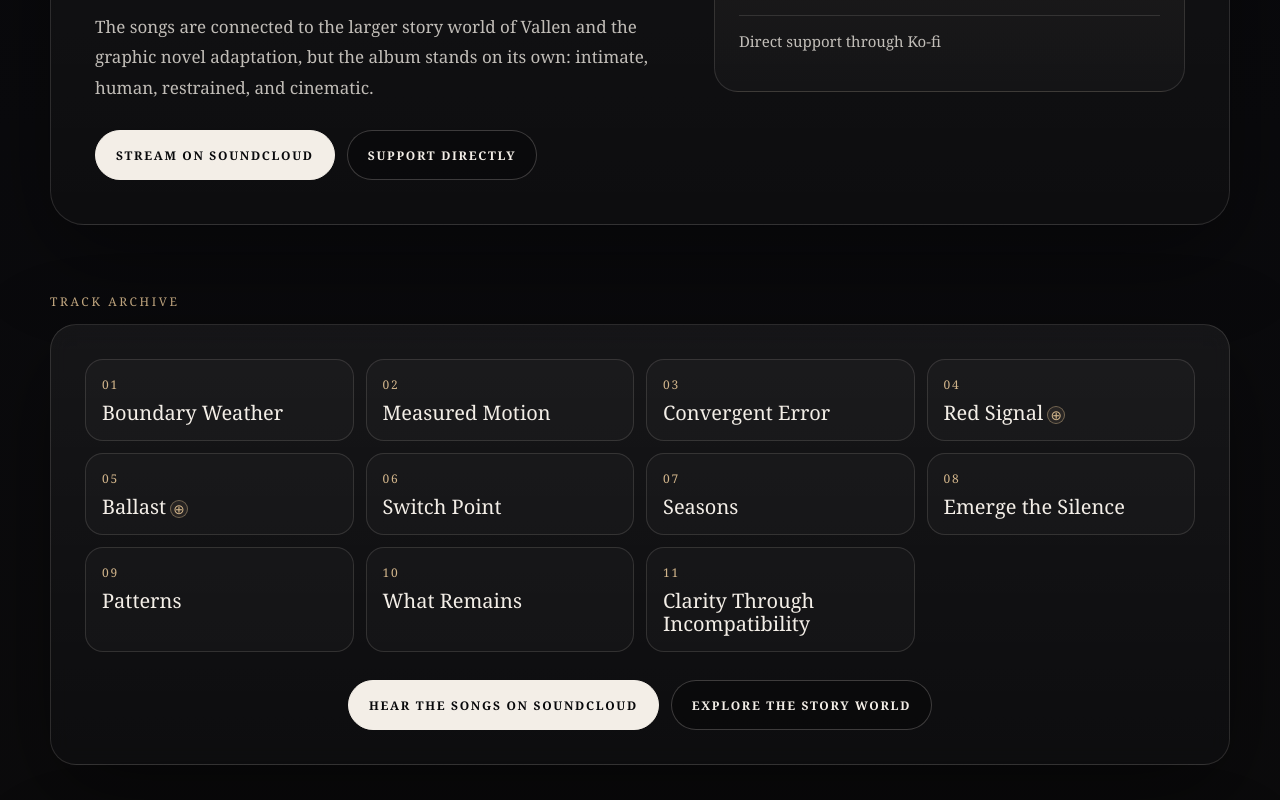
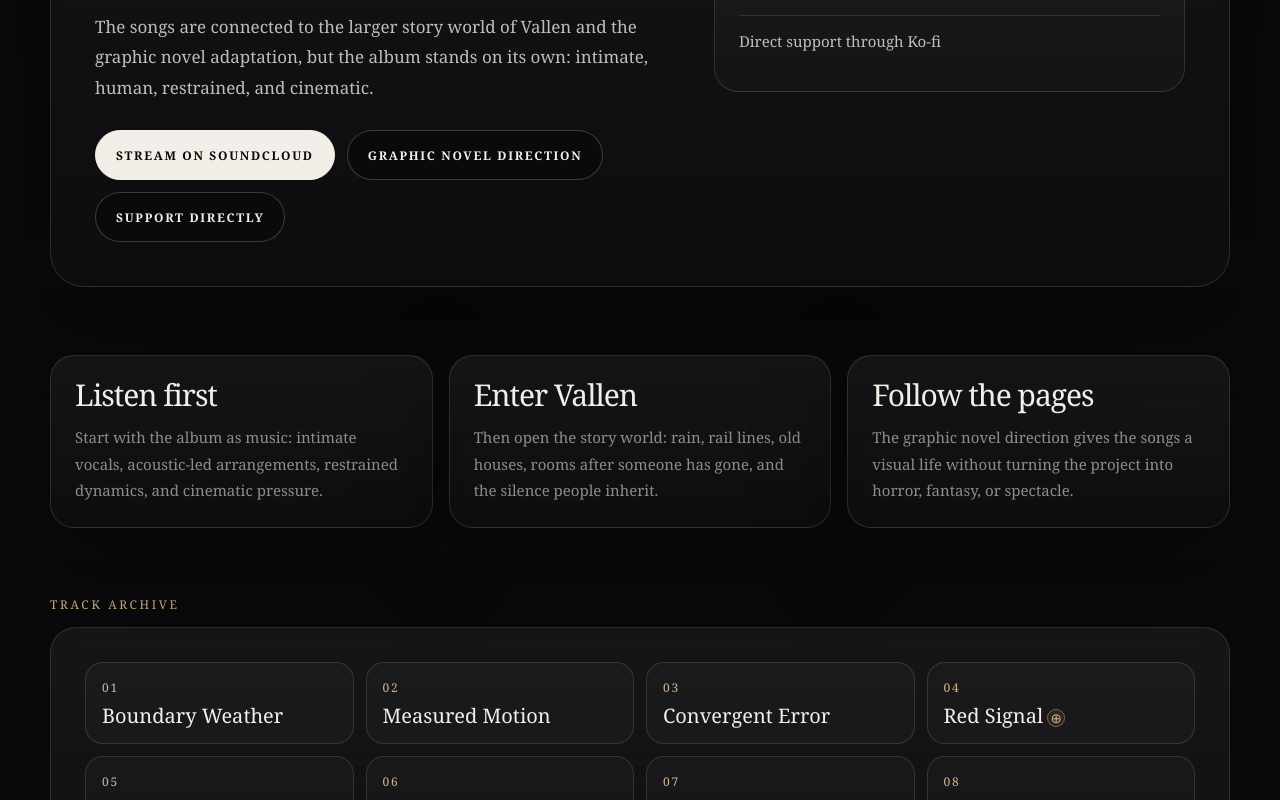
Before and after one commit to chthomps4/parallaxhearts-site, a Next.js app in the folder site/: page /music in a window 1280 px wide. Shown: the part 1180-1980 px from the top of the page. Built offline with nearby package versions, Linux system fonts and the light colour scheme.

Commit message:
Strengthen music page album path

```diff
--- a/site/app/music/page.tsx
+++ b/site/app/music/page.tsx
@@ -8,7 +8,7 @@ const koFiUrl = "https://ko-fi.com/parallaxhearts";
 export const metadata: Metadata = {
   title: "Music | Parallax Hearts",
   description:
-    "Listen to What the Town Keeps by Parallax Hearts — a cinematic acoustic alternative album tied to the story world of Vallen, Field Notes, and the wider creative archive.",
+    "Listen to What the Town Keeps by Parallax Hearts — a cinematic acoustic alternative album tied to Vallen, the graphic novel direction, and the wider story world.",
 };
 
 const tracks = [
@@ -23,6 +23,21 @@ const tracks = [
   "Patterns",
   "What Remains",
   "Clarity Through Incompatibility",
+];
+
+const listeningPath = [
+  {
+    title: "Listen first",
+    text: "Start with the album as music: intimate vocals, acoustic-led arrangements, restrained dynamics, and cinematic pressure.",
+  },
+  {
+    title: "Enter Vallen",
+    text: "Then open the story world: rain, rail lines, old houses, rooms after someone has gone, and the silence people inherit.",
+  },
+  {
+    title: "Follow the pages",
+    text: "The graphic novel direction gives the songs a visual life without turning the project into horror, fantasy, or spectacle.",
+  },
 ];
 
 export default function MusicPage() {
@@ -192,6 +207,10 @@ export default function MusicPage() {
                   Listen on SoundCloud
                 </a>
 
+                <Link href="/project" className="secondary-button">
+                  Enter the Story
+                </Link>
+
                 <a
                   href={koFiUrl}
                   target="_blank"
@@ -200,10 +219,6 @@ export default function MusicPage() {
                 >
                   Buy / Support on Ko-fi
                 </a>
-
-                <Link href="/project" className="secondary-button">
-                  Enter the Story
-                </Link>
               </div>
             </div>
           </div>
@@ -260,6 +275,10 @@ export default function MusicPage() {
                   Stream on SoundCloud
                 </a>
 
+                <Link href="/project#graphic-novel" className="secondary-button">
+                  Graphic Novel Direction
+                </Link>
+
                 <a
                   href={koFiUrl}
                   target="_blank"
@@ -306,6 +325,45 @@ export default function MusicPage() {
                 </div>
               ))}
             </aside>
+          </div>
+        </div>
+      </section>
+
+      <section style={{ padding: "34px 0" }}>
+        <div className="site-container">
+          <div
+            style={{
+              display: "grid",
+              gridTemplateColumns: "repeat(auto-fit, minmax(240px, 1fr))",
+              gap: "16px",
+            }}
+          >
+            {listeningPath.map((item) => (
+              <div
+                key={item.title}
+                className="glass-panel"
+                style={{
+                  borderRadius: "24px",
+                  padding: "24px",
+                }}
+              >
+                <h3
+                  style={{
+                    margin: 0,
+                    fontSize: "30px",
+                    lineHeight: 1,
+                    fontWeight: 400,
+                    letterSpacing: "-0.035em",
+                  }}
+                >
+                  {item.title}
+                </h3>
+
+                <p className="soft-copy" style={{ margin: "14px 0 0" }}>
+                  {item.text}
+                </p>
+              </div>
+            ))}
           </div>
         </div>
       </section>
@@ -466,8 +524,8 @@ export default function MusicPage() {
                 Support on Ko-fi
               </a>
 
-              <Link href="/field-notes" className="secondary-button">
-                Open Field Notes
+              <Link href="/project" className="secondary-button">
+                Enter Vallen
               </Link>
 
               <Link href="/support" className="secondary-button">
```
